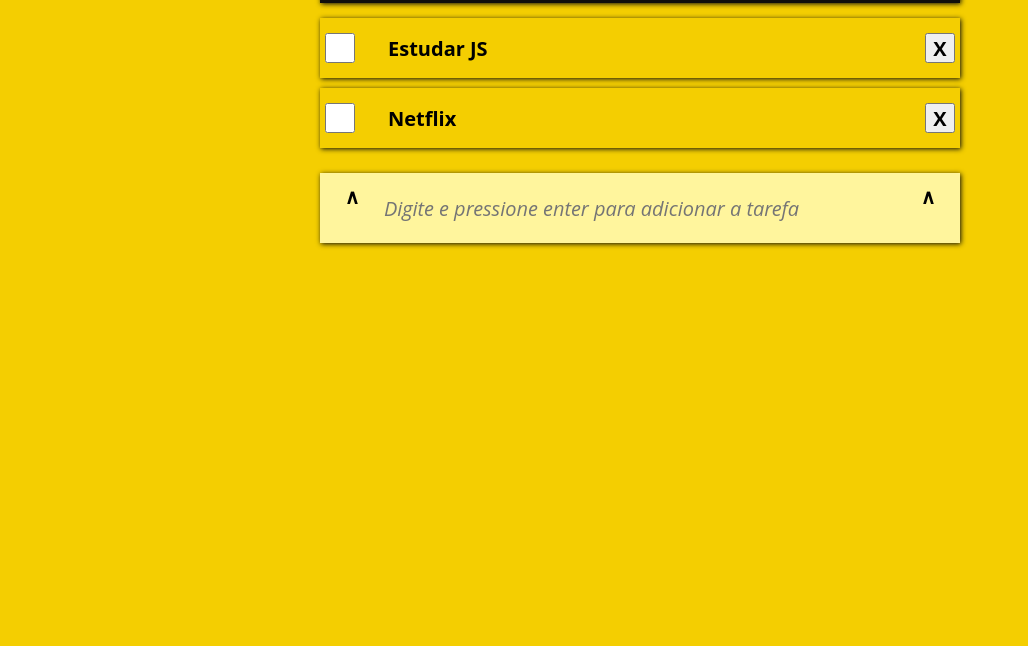
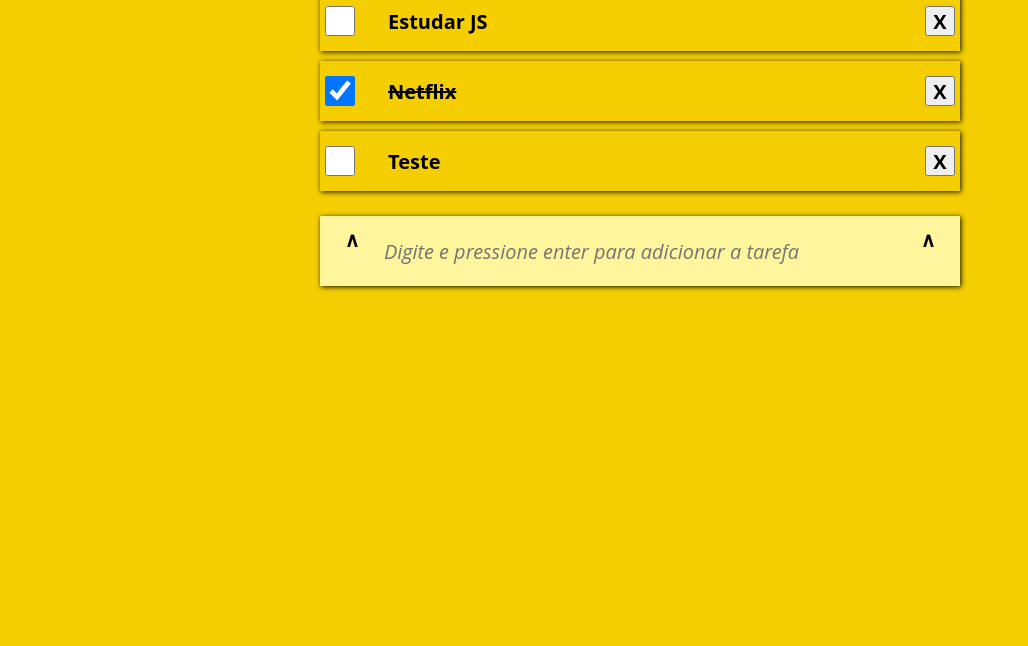
Before and after one commit to YuriCF1/Proj.Estudo---To-Do-LIst-, a plain HTML site: page index.html in a window 1280 px wide. Shown: the part 154-800 px from the top of the page, without its empty margins (0-1028 px from the left). Drawn offline with Linux system fonts and the light colour scheme.

Commit message:
Criado os objetos, atualização e criação de tarefas

```diff
--- a/app.js
+++ b/app.js
@@ -7,30 +7,50 @@
 // </label>
 
 let banco = [
-    {'tarefa':'Estudar JS', 'status': ''},
-    {'tarefa':'Netflix', 'status': 'checked'}
+    {'task':'Estudar JS', 'status': ''},
+    {'task':'Netflix', 'status': 'checked'},
+    {'task':'Teste', 'status': ''}
 
 
 ];
 
-const criarItem = (tarefa, status='') => { // Se alguém não passa informação nenhuma, é pq tá vazio
-    const item = document.createElement('label');
-    item.classList.add('todo__item');
-    item.innerHTML = `
+const criarTarefa = (tarefa, status) => { // Status='' Se alguém não passa informação nenhuma, é pq tá vazio
+    const area = document.createElement('label');
+    area.classList.add('todo__item');
+    area.innerHTML = `
         <input type="checkbox" ${status}=''>
         <div>${tarefa}</div>
         <input type="button" value="X">
 
     `
 
-    document.getElementById('todoList').appendChild(item);
+    document.getElementById('todoList').appendChild(area);
 
 
 }
 
-const atualizarTela = () => {//Normalmente se coloca 'render', pois rendeiza na tela
-    banco.forEach(item => criarItem(item.tarefa));
+const limparTarefas = () => {
+    const todoList = document.getElementById('todoList')
+    while (todoList.firstChild) {
+        todoList.removeChild(todoList.lastChild)
+
+        //Enquanto existir a primeira div, remove a última.
+        //Até que o último será o primeiro, então não existira mais primeiro
+
+        if (todoList.firstChild === todoList.lastChild) {
+            console.log('Última')
+
+        }
+    }
 
 }
 
-atualizarTela();
+const atualizarTela = (teste) => {//Normalmente se coloca 'render', pois rendeiza na tela
+    let i = 0
+    limparTarefas() //Aqui tem que ficar antes, pois se mover para depois do 'foreach' ele apaga a que foi criada
+    banco.forEach(item => criarTarefa(item.task, item.status));
+    console.log(teste)
+
+}
+
+atualizarTela('1');
--- a/index.html
+++ b/index.html
@@ -6,7 +6,7 @@
     <link rel="stylesheet" href="style.css">
     <title>todo-list</title>
 </head>
-<body>s
+<body>
     <div class="todo">
         <div class ="todo__title">
             TODO - LIST
@@ -26,6 +26,7 @@
         </div> -->
         <div class="todo__list" id="todoList">
         </div>
+
         <div class="todo__new-item">
             <div>&and;</div>
             <input type="text" placeholder="Digite e pressione enter para adicionar a tarefa">
```
